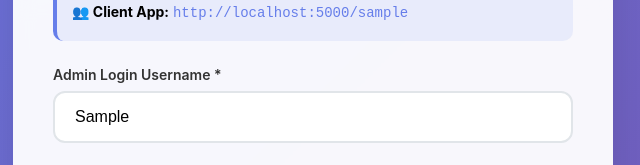
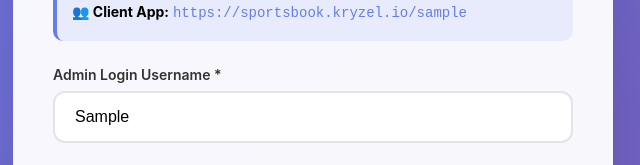
Before and after one commit to Amitr16/Sportsbook-KR, a plain HTML site: page src/static/register-sportsbook.html in a window 1280 px wide. Both pictures are taken after typing "Sample", "Sample", "Sample123", "name@example.com" into the empty fields and a click on the button "Launch My Sportsbook". Shown: the part 515-680 px from the top of the page, 327-967 px from the left. Drawn offline with Linux system fonts and the light colour scheme; no server answers.

Commit message:
Fix registration page URLs to use production domain instead of localhost

```diff
--- a/src/static/register-sportsbook.html
+++ b/src/static/register-sportsbook.html
@@ -325,8 +325,8 @@
                 <!-- URL Preview -->
                 <div class="url-preview" id="urlPreview" style="display: none; margin-top: 15px; padding: 15px; background: rgba(102, 126, 234, 0.1); border-radius: 10px; border-left: 4px solid #667eea;">
                     <h4 style="margin: 0 0 10px 0; color: #667eea; font-size: 16px;">🔗 Your URLs will be:</h4>
-                    <p style="margin: 5px 0; font-size: 14px;"><strong>🏢 Admin Panel:</strong> <span id="adminURL" style="color: #667eea; font-family: monospace;">http://localhost:5000/[subdomain]/admin</span></p>
-                    <p style="margin: 5px 0; font-size: 14px;"><strong>👥 Client App:</strong> <span id="clientURL" style="color: #667eea; font-family: monospace;">http://localhost:5000/[subdomain]</span></p>
+                    <p style="margin: 5px 0; font-size: 14px;"><strong>🏢 Admin Panel:</strong> <span id="adminURL" style="color: #667eea; font-family: monospace;">https://sportsbook.kryzel.io/[subdomain]/admin</span></p>
+                    <p style="margin: 5px 0; font-size: 14px;"><strong>👥 Client App:</strong> <span id="clientURL" style="color: #667eea; font-family: monospace;">https://sportsbook.kryzel.io/[subdomain]</span></p>
                 </div>
             </div>
 
@@ -413,8 +413,8 @@
                     .replace(/\s+/g, '')
                     .substring(0, 15);
 
-                document.getElementById('adminURL').textContent = `http://localhost:5000/${subdomain}/admin`;
-                document.getElementById('clientURL').textContent = `http://localhost:5000/${subdomain}`;
+                document.getElementById('adminURL').textContent = `https://sportsbook.kryzel.io/${subdomain}/admin`;
+                document.getElementById('clientURL').textContent = `https://sportsbook.kryzel.io/${subdomain}`;
                 urlPreview.style.display = 'block';
             } else {
                 urlPreview.style.display = 'none';
```
